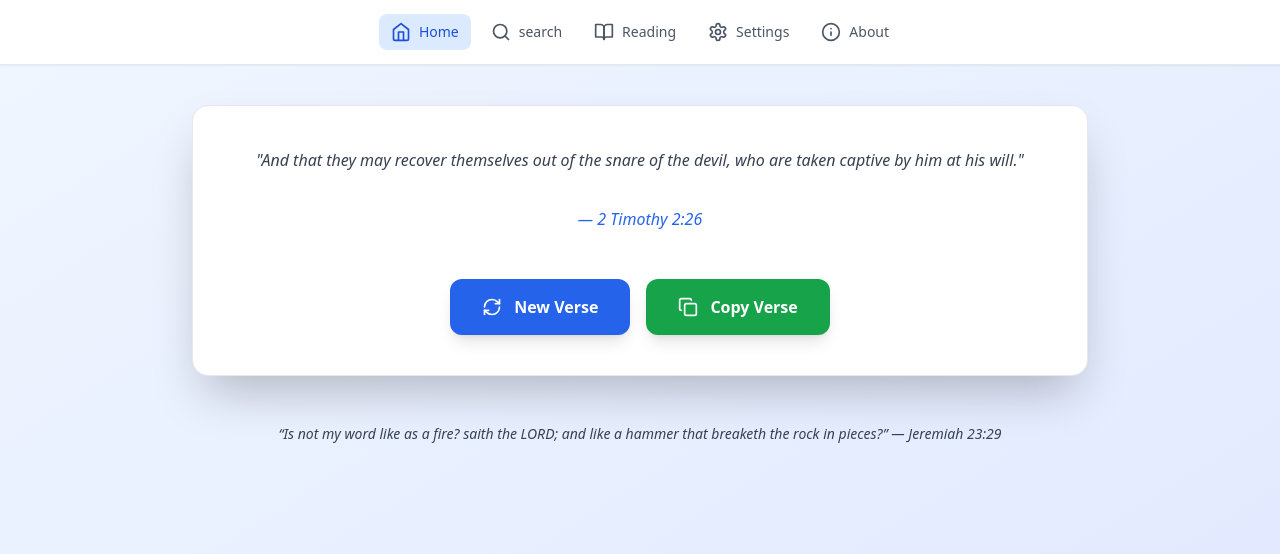
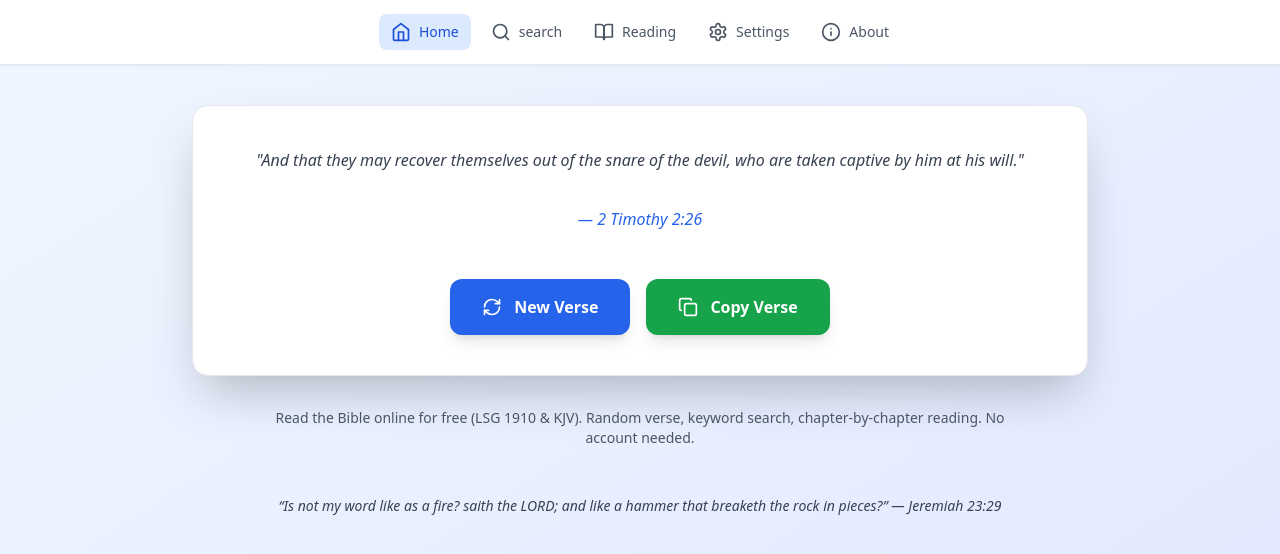
Before and after one commit to thewordofgodfr/site-par-bolt-ai, a React (Vite) app: page / in a window 1280 px wide. Shown: the top 554 px of the page. Built offline with nearby package versions, Linux system fonts and the light colour scheme.

Commit message:
Update Home.tsx

```diff
--- a/src/pages/Home.tsx
+++ b/src/pages/Home.tsx
@@ -119,6 +119,15 @@ export default function Home() {
             </div>
           </div>
 
+          {/* Mini paragraphe SEO discret */}
+          <div className="mt-6 md:mt-8 text-center">
+            <p className={`text-xs md:text-sm ${isDark ? 'text-gray-400' : 'text-gray-600'} max-w-3xl mx-auto leading-relaxed`}>
+              {state.settings.language === 'fr'
+                ? 'Lire la Bible en ligne gratuitement (LSG 1910 & KJV). Verset aléatoire, recherche par mots, lecture chapitre par chapitre. Sans inscription.'
+                : 'Read the Bible online for free (LSG 1910 & KJV). Random verse, keyword search, chapter-by-chapter reading. No account needed.'}
+            </p>
+          </div>
+
           {/* Citation fixe (cliquable) */}
           <div className="text-center mt-12">
             <button
```
